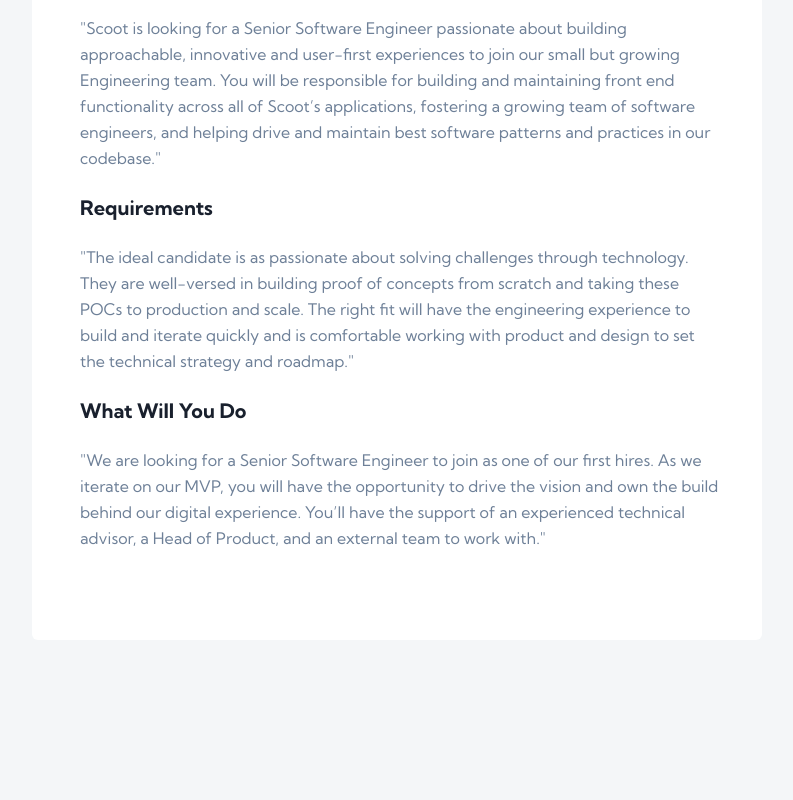
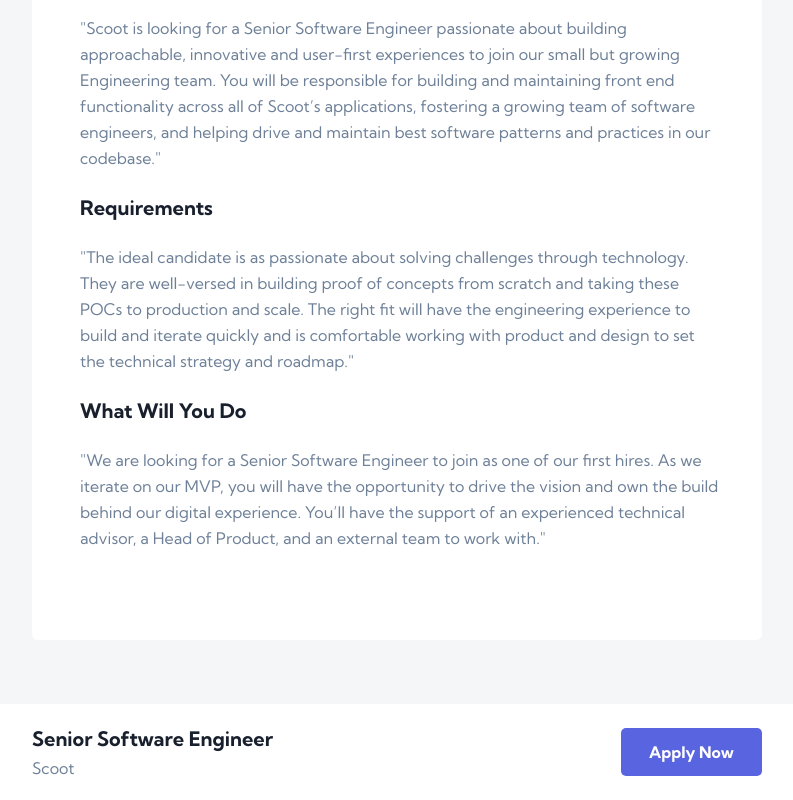
Before and after one commit to travistn/devjobs, a React (Create React App) app: page /job in a window 1280 px wide. Shown: the part 476-1276 px from the top of the page, without its empty margins (243-1036 px from the left). Before the commit the page ends 1116 px from the top, so only its background shows below. Built offline with nearby package versions, Linux system fonts and the light colour scheme.

Commit message:
Created a footer section

```diff
--- /dev/null
+++ b/src/components/Footer/Footer.css
@@ -0,0 +1,56 @@
+.footer__container {
+  height: 96px;
+  display: flex;
+  justify-content: center;
+  margin-top: 4rem;
+  background-color: var(--color-white);
+  border-radius: 6px;
+}
+
+.footer {
+  width: 730px;
+  display: flex;
+  flex-direction: row;
+  align-items: center;
+  margin: auto;
+}
+
+.footer-details {
+  display: flex;
+  flex-direction: column;
+  gap: 0.4rem;
+}
+
+.footer-details h3 {
+  font-weight: 700;
+  font-size: 20px;
+  line-height: 25px;
+  color: var(--color-very-dark-blue);
+}
+
+.footer-details h5 {
+  font-weight: 400;
+  font-size: 16px;
+  line-height: 20px;
+  color: var(--color-dark-gray);
+}
+
+.footer button {
+  width: 141px;
+  height: 48px;
+  margin-left: auto;
+  border-radius: 5px;
+  font-style: normal;
+  font-weight: 700;
+  font-size: 16px;
+  line-height: 20px;
+  text-align: center;
+  border-style: none;
+  background-color: var(--color-violet);
+  color: var(--color-white);
+}
+
+.footer button:hover {
+  cursor: pointer;
+  background-color: var(--color-light-violet);
+}
--- /dev/null
+++ b/src/components/Footer/Footer.jsx
@@ -0,0 +1,19 @@
+import React from 'react';
+
+import './Footer.css';
+
+const Footer = () => {
+  return (
+    <div className='footer__container'>
+      <div className='footer'>
+        <div className='footer-details'>
+          <h3>Senior Software Engineer</h3>
+          <h5>Scoot</h5>
+        </div>
+        <button>Apply Now</button>
+      </div>
+    </div>
+  );
+};
+
+export default Footer;
--- a/src/containers/JobPosting/JobPosting.jsx
+++ b/src/containers/JobPosting/JobPosting.jsx
@@ -1,5 +1,6 @@
 import React from 'react';
 
+import Footer from '../../components/Footer/Footer';
 import Header from '../../components/Header/Header';
 import JobPostingHeader from '../../components/JobPostingHeader/JobPostingHeader';
 import './JobPosting.css';
@@ -49,6 +50,7 @@
           </p>
         </div>
       </div>
+      <Footer />
     </>
   );
 };
```
